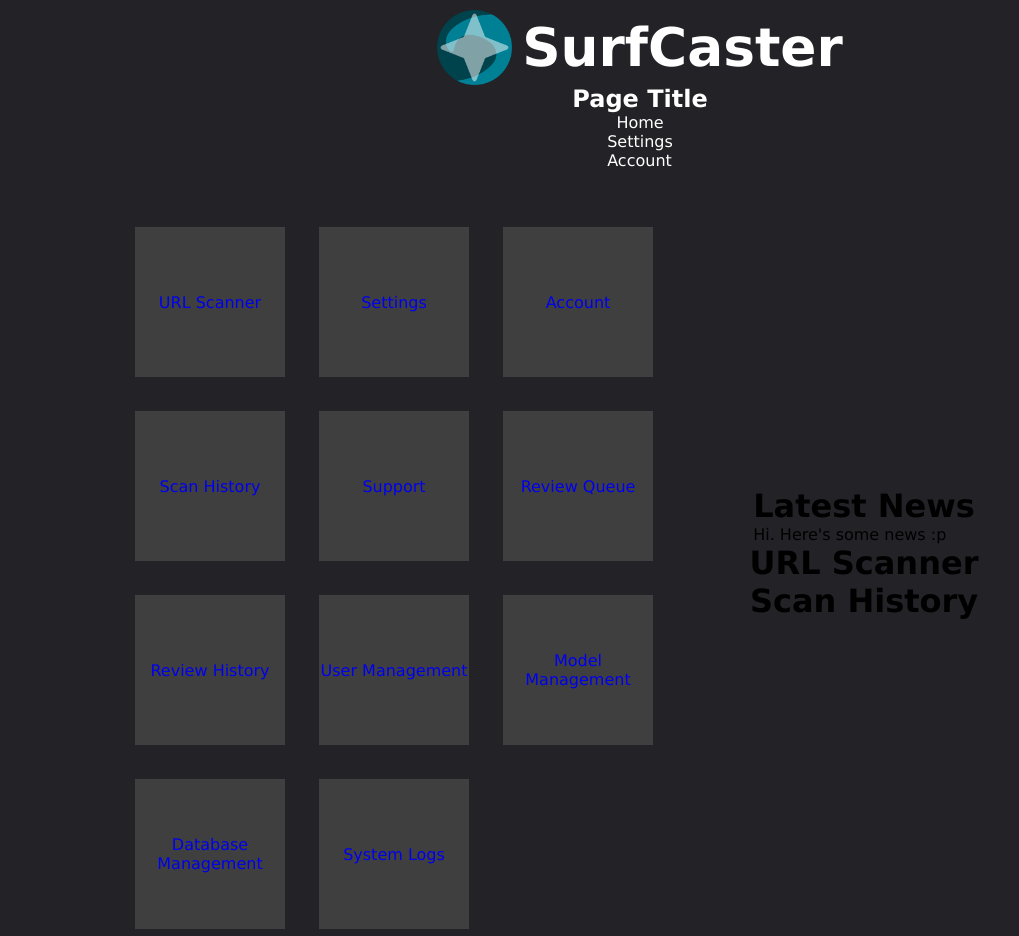
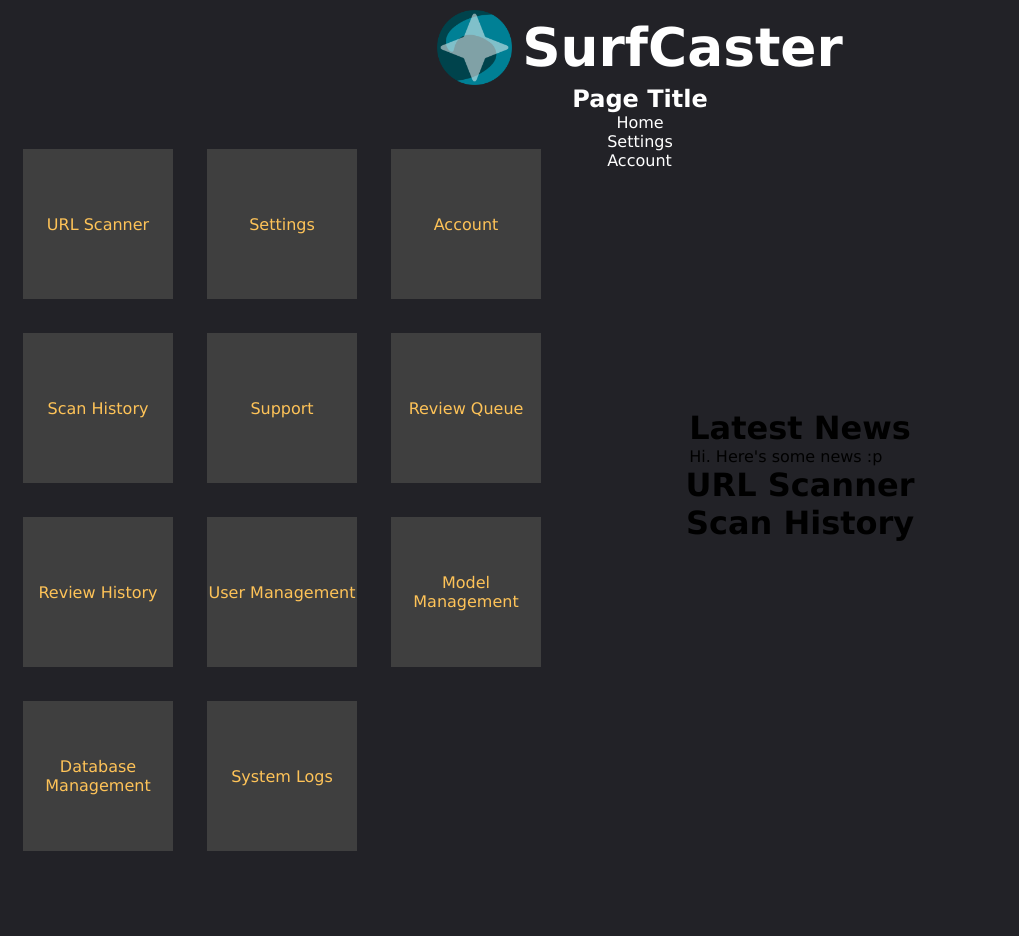
Before and after one commit to wrenstuff/SurfCaster, a Flask app: page /user/ in a window 1280 px wide. Shown: the whole page, without its empty margins (0-1019 px from the left). After the commit the page ends 851 px from the top, so only its background shows below. Run offline with Flask 3, Linux system fonts and the light colour scheme.

Commit message:
styling
looks prettier now

```diff
--- a/SurfCaster/app.py
+++ b/SurfCaster/app.py
@@ -16,7 +16,7 @@ from auth.routes import auth_routes
 
 # app creation and blueprint registration
 
-file_path = Path("static/images/cat.png")
+file_path = Path(__file__).parent / "static" / "images" / "cat.png"
 if file_path.is_file():
     app = Flask(__name__)
 
--- a/SurfCaster/static/styles/_dashboard.scss
+++ b/SurfCaster/static/styles/_dashboard.scss
@@ -6,12 +6,20 @@
     width: 100%;
 }
 
+.dash-left-wrapper {
+    display: flex;
+    align-items: center;
+    justify-content: center;
+    height: calc(100vh - 150px);
+
+}
+
 .dash-left {
     display: grid;
     grid-template-columns: repeat(3, 1fr);
     gap: 20px;
     margin-top: 50px;
-    max-width: 25%;
+    width: 25vw;
     margin-left: 10%;
 }
 
@@ -20,7 +28,7 @@
     flex-direction: column;
     align-items: center;
     justify-content: center;
-    width: 75%;
+    width: 75vw;
 }
 
 .btn {
@@ -33,10 +41,15 @@
     align-items: center;
     justify-content: center;
     text-align: center;
+
+
+
 }
 
 .btn-dash {
-    color: color.$accent-color;
+    a {
+        color: color.$primary-text;
+    }
     a:hover {
         color: white;
     }
--- a/SurfCaster/static/styles/_header.scss
+++ b/SurfCaster/static/styles/_header.scss
@@ -4,6 +4,7 @@
     display: flex;
     flex-direction: column;
     align-items: center;
+    height: 150px;
 
     a {
         color: color.$tertiary-text;
--- a/SurfCaster/static/styles/main.css
+++ b/SurfCaster/static/styles/main.css
@@ -15,6 +15,7 @@ html {
   display: flex;
   flex-direction: column;
   align-items: center;
+  height: 150px;
 }
 .header-wrapper a {
   color: #ffffff;
@@ -48,12 +49,19 @@ html {
   width: 100%;
 }
 
+.dash-left-wrapper {
+  display: flex;
+  align-items: center;
+  justify-content: center;
+  height: calc(100vh - 150px);
+}
+
 .dash-left {
   display: grid;
   grid-template-columns: repeat(3, 1fr);
   gap: 20px;
   margin-top: 50px;
-  max-width: 25%;
+  width: 25vw;
   margin-left: 10%;
 }
 
@@ -62,7 +70,7 @@ html {
   flex-direction: column;
   align-items: center;
   justify-content: center;
-  width: 75%;
+  width: 75vw;
 }
 
 .btn {
@@ -76,7 +84,7 @@ html {
   text-align: center;
 }
 
-.btn-dash {
+.btn-dash a {
   color: #fec358;
 }
 .btn-dash a:hover {
--- a/SurfCaster/templates/dashboard.html
+++ b/SurfCaster/templates/dashboard.html
@@ -16,6 +16,8 @@
         {% set access = "admin" %}
 
         <div class="dashboard-wrapper">
+
+            <div class="dash-left-wrapper">
 
             <div class="dash-left">
 
@@ -123,6 +125,7 @@
                 {% endif %}
 
             </div>
+            </div>
 
             <div class="dash-right">
 
```
Also changed, not shown: 1 other file.
